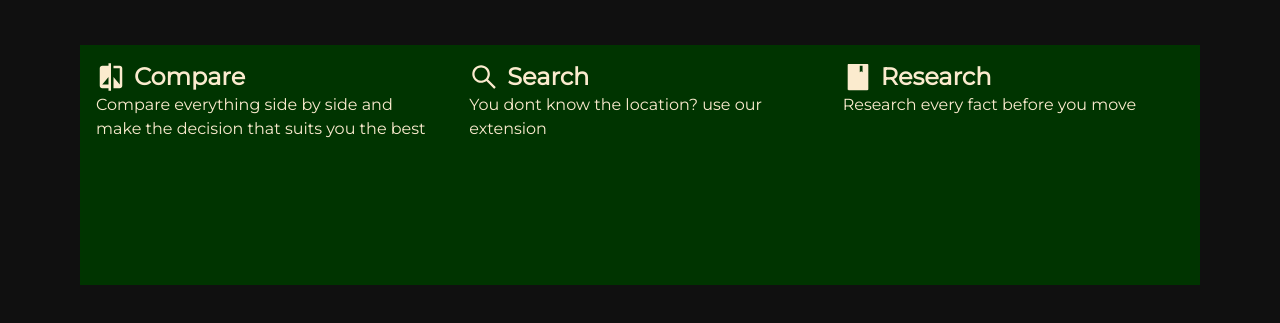
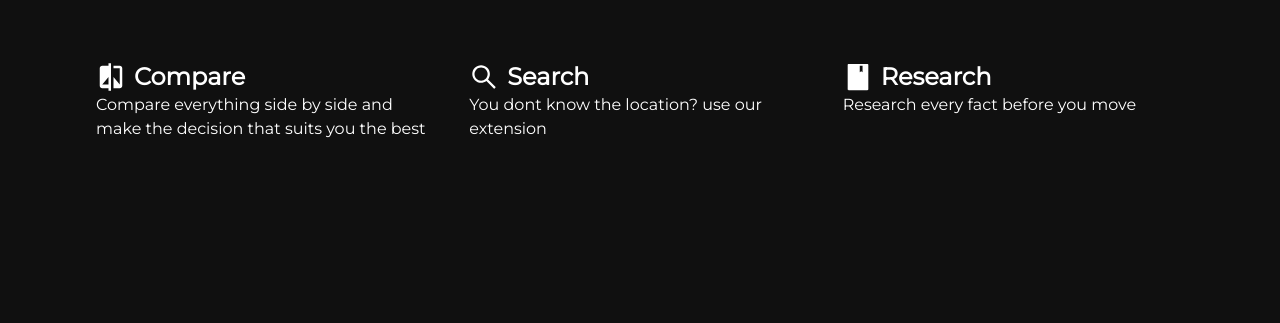
Before and after one commit to Egomessss/U-Mov, a Next.js app: page / in a window 1280 px wide. Shown: the part 1083-1406 px from the top of the page. Built offline with nearby package versions, Linux system fonts and the light colour scheme.

Commit message:
card bg changed

```diff
--- a/src/components/Homepage.tsx
+++ b/src/components/Homepage.tsx
@@ -11,7 +11,7 @@ export default function Homepage() {
         // background-image: linear-gradient(180deg, #000000 0%, #003400 72%, #02ff0e 100%)
         // via-[#003400] to-[#0fbe18]
         <div>
-            <div className='h-[1500px] px-20 py-4 text-cream bg-gradient-to-b from-[#000000] via-gray to-gray ' >
+            <div className='h-[1500px] px-20 py-4 text-white bg-gradient-to-b from-[#000000] via-gray to-gray ' >
                 {/* Nav */}
                 <Navbar />
                 {/* Main  */}
@@ -24,7 +24,7 @@ export default function Homepage() {
                     <h2 className='text-6xl font-lilita'>All the advantages</h2>
                     {/* bullet hooks */}
                     <ul className='flex justify-between w-full'>
-                        <li className='bg-[#003400] w-96 h-60 p-4 '>
+                        <li className='bg-gray w-96 h-60 p-4 '>
                             <div className='flex gap-2 items-center text-3xl'>
                                 <MdCompare />
                                 <h3 className='text-2xl font-bold'>Compare</h3>
@@ -32,14 +32,14 @@ export default function Homepage() {
                             <p>Compare everything side by side and make the decision that suits you the best
                             </p>
                         </li>
-                        <li className='bg-[#003400] w-96 h-60 p-4 '>
+                        <li className='bg-gray w-96 h-60 p-4 '>
                             <div className='flex gap-2 items-center text-3xl'>
                                 <AiOutlineSearch />
                                 <h3 className='text-2xl font-bold'>Search</h3></div>
                             <p>You dont know the location? use our extension
                             </p>
                         </li>
-                        <li className='bg-[#003400] w-96 h-60 p-4 '>
+                        <li className='bg-gray w-96 h-60 p-4 '>
                             <div className='flex gap-2 items-center text-3xl'>
                                 <AiFillBook />
                                 <h3 className='text-2xl font-bold'>Research</h3></div>
```
